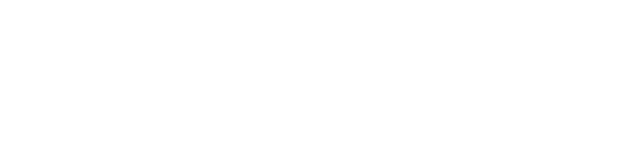
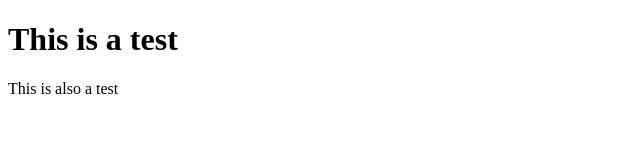
Before and after one commit to GabrielMikas/Dougerstuff, a plain HTML site: page TOPcodestuff/index.html in a window 1280 px wide. Shown: the whole page, without its empty margins (0-640 px from the left). Drawn offline with Linux system fonts and the light colour scheme.

Commit message:
Update index.html

```diff
--- a/TOPcodestuff/index.html
+++ b/TOPcodestuff/index.html
@@ -5,6 +5,7 @@
         <title>TOPzada</title>
     </head>
     <body>
-
+        <h1>This is a test</h1>
+        <p>This is also a test</p>
     </body>
 </html>
```
